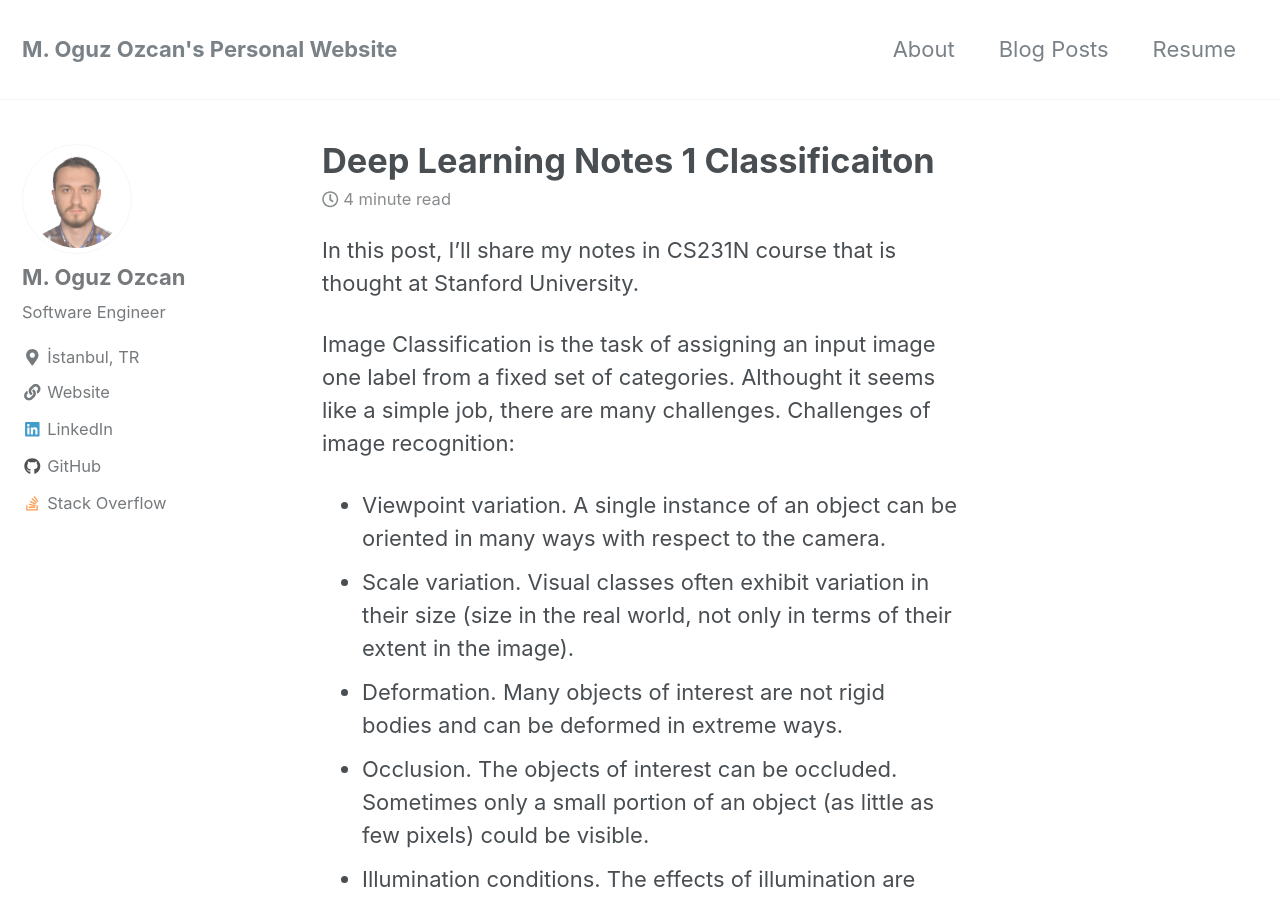
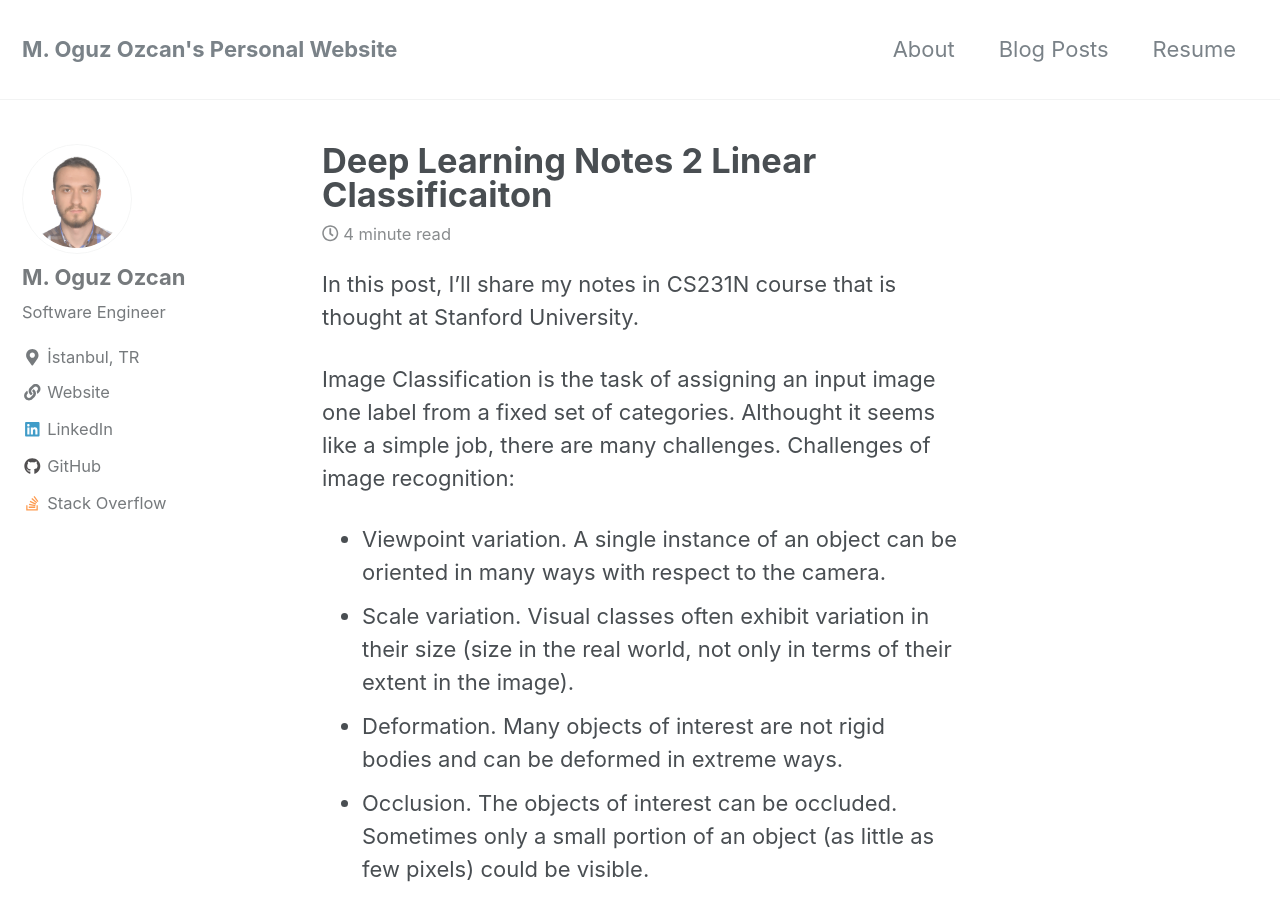
Before and after one commit to moguzozcan/moguzozcan.github.io, a Jekyll site: the page built from _posts/2018-03-29-Deep-Learning-Notes-2-Linear-Classification.md, in a window 1280 px wide and 900 px high. Built offline with Jekyll 4.4.1, drawn with Linux system fonts in a browser that asks for light colours; nearby versions of some CDN libraries; some of the changed text lies outside the part shown.

```diff
--- a/_posts/2018-03-28-Deep-Learning-Notes-1-Classification.md
+++ b/_posts/2018-03-29-Deep-Learning-Notes-2-Linear-Classification.md
@@ -1,6 +1,6 @@
 ---
-title: "Deep Learning Notes 1 Classificaiton"
-date: 2018-03-28
+title: "Deep Learning Notes 2 Linear Classificaiton"
+date: 2018-03-29
 categories:
   - Jekyll
 ---
```
